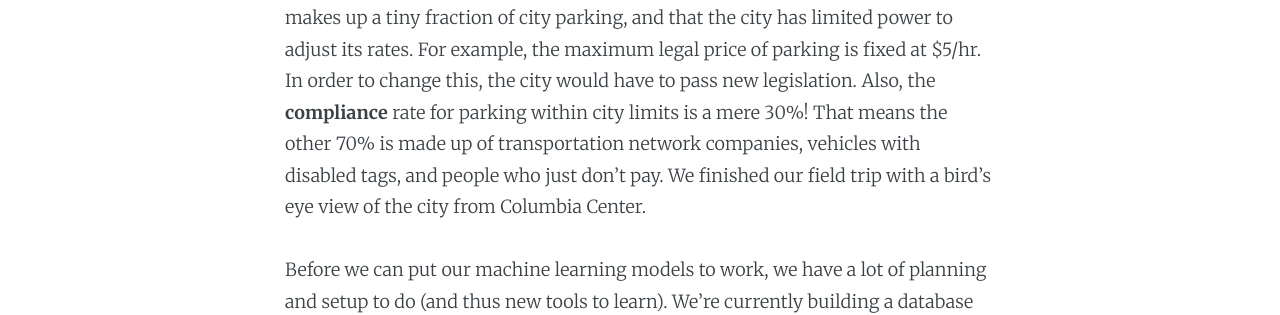
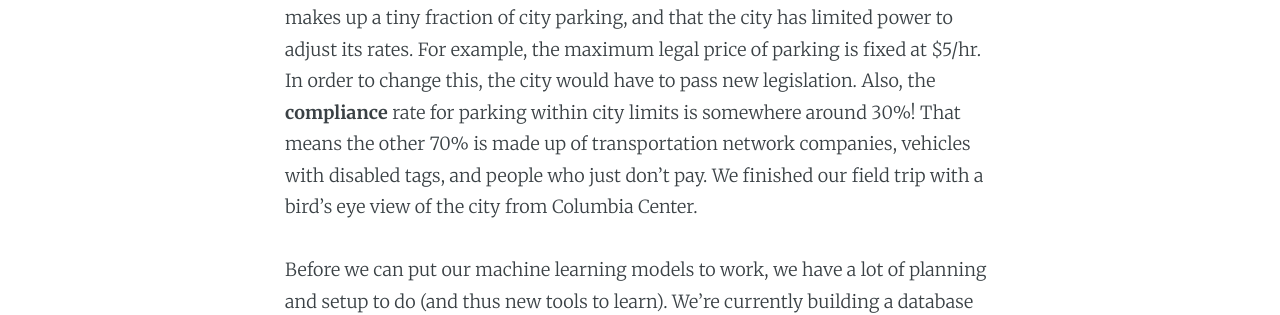
Before and after one commit to uwescience/DSSG2017, a Jekyll site: the page built from _posts/2017-07-03-cruisingUpdate1.md, in a window 1280 px wide. Shown: the part 1234-1549 px from the top of the page. Built offline with Jekyll 4.4.1, drawn with Linux system fonts in a browser that asks for light colours.

Commit message:
softened language of fact citation in last blog entry

```diff
--- a/_posts/2017-07-03-cruisingUpdate1.md
+++ b/_posts/2017-07-03-cruisingUpdate1.md
@@ -11,6 +11,6 @@ The problem we're investigating is that a considerable portion of urban traffic
 
 Our goal for the summer is to help the transportation planners of Seattle identify where cruising is most prevalent within downtown. Essentially, we hope to create a "heat map" of the area between Pioneer Square, South Lake Union, and I-5, showing streets where cruisers congregate. The city can then modify routes, create spaces, or adjust parking times and rates if they choose, in order to even out the flow of traffic.
 
-In order to get more familiar with our study system, we met with stakeholders and experts in the Seattle Department of Transportation. We learned that curbside makes up a tiny fraction of city parking, and that the city has limited power to adjust its rates. For example, the maximum legal price of parking is fixed at $5/hr. In order to change this, the city would have to pass new legislation. Also, the __compliance__ rate for parking within city limits is a mere 30%! That means the other 70% is made up of transportation network companies, vehicles with disabled tags, and people who just don't pay. We finished our field trip with a bird's eye view of the city from Columbia Center.
+In order to get more familiar with our study system, we met with stakeholders and experts in the Seattle Department of Transportation. We learned that curbside makes up a tiny fraction of city parking, and that the city has limited power to adjust its rates. For example, the maximum legal price of parking is fixed at $5/hr. In order to change this, the city would have to pass new legislation. Also, the __compliance__ rate for parking within city limits is somewhere around 30%! That means the other 70% is made up of transportation network companies, vehicles with disabled tags, and people who just don't pay. We finished our field trip with a bird's eye view of the city from Columbia Center.
 
 Before we can put our machine learning models to work, we have a lot of planning and setup to do (and thus new tools to learn). We're currently building a database with RethinkDB and representing the downtown grid as a directed graph in Python. We've also acquired street and intersection attributes via OpenStreetMaps. Once everything is in place, we'll be ready to start searching for cruising. Stay tuned.
```
